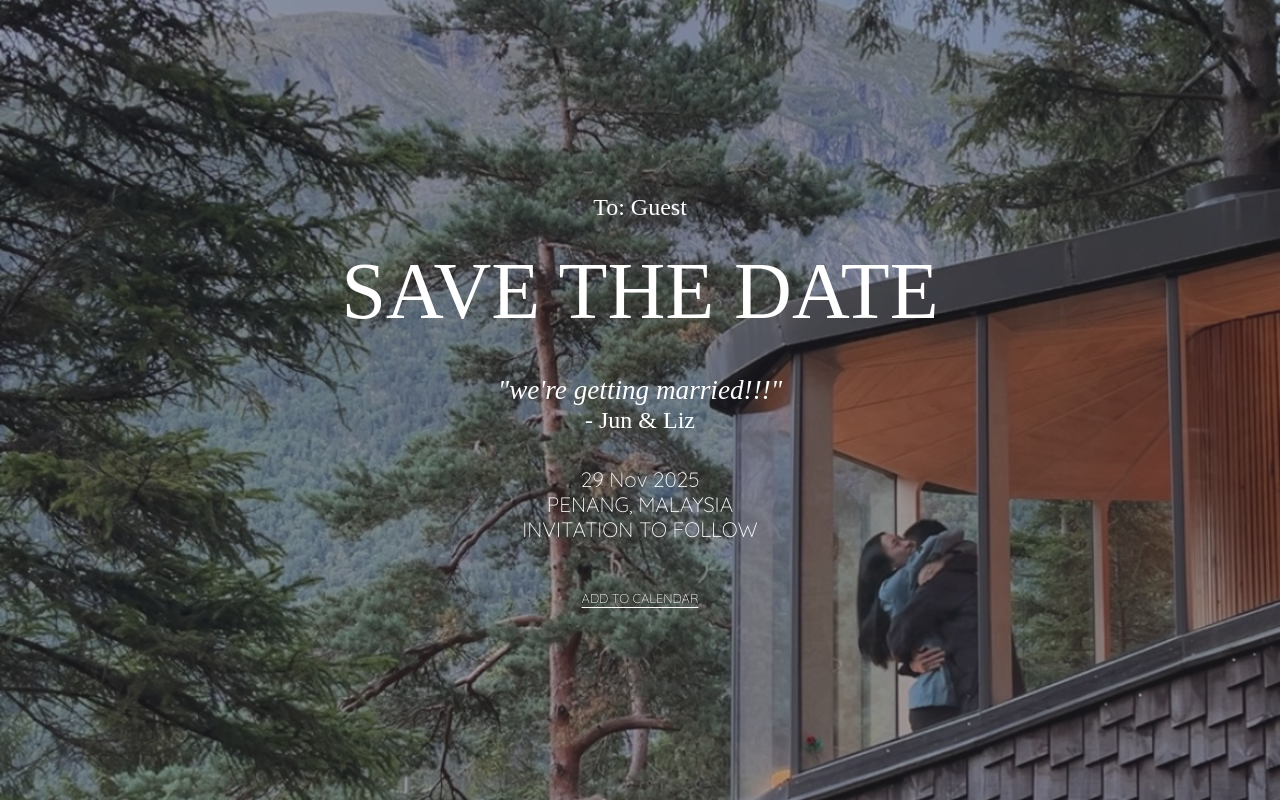
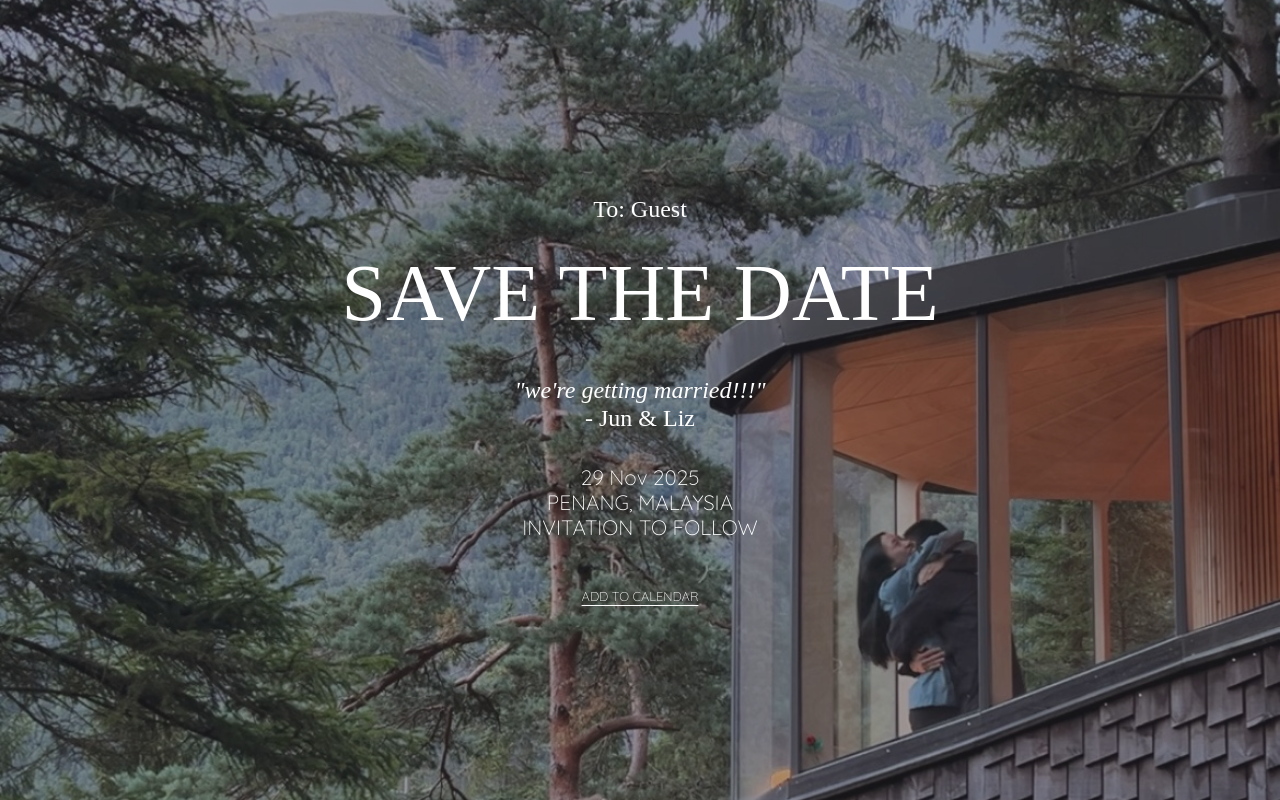
Before and after one commit to tzeliz/junandliz, a Flask app: page / in a window 1280 px wide. Run offline with Flask 3, Linux system fonts and the light colour scheme; some web fonts are replaced.

Commit message:
resize fonts

```diff
--- a/templates/index.html
+++ b/templates/index.html
@@ -67,7 +67,7 @@
 
         /* Styling for the wedding title */
         .wedding-title {
-            font-size: 1.7rem;
+            font-size: 1.5rem;
             font-style: italic;
         }
 
@@ -81,7 +81,7 @@
         .guests-title {
             font-size: 1.5rem;
             margin-bottom: 1rem;
-            margin-top: 1.5rem;
+            margin-top: 1.8rem;
             max-width: 600px;  /* Limit width to 600px */
             width: 90%;        /* Use 90% width on smaller screens */
             margin: 0 auto;    /* Center the guest title */
```
